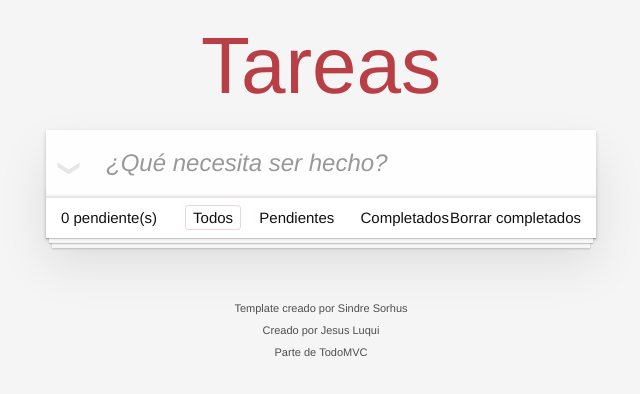
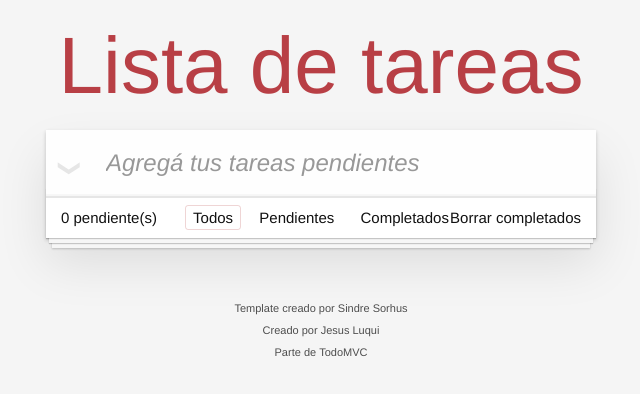
Before and after one commit to yisuslc/todo-list, a website built with webpack: page src/index.html in a window 1280 px wide. Shown: the whole page, without its empty margins (319-959 px from the left). Built offline with nearby package versions, Linux system fonts and the light colour scheme.

Commit message:
Mejoras insertadas

```diff
--- a/src/index.html
+++ b/src/index.html
@@ -3,13 +3,13 @@
 	<head>
 		<meta charset="utf-8">
 		<meta name="viewport" content="width=device-width, initial-scale=1">
-		<title>Template • TodoMVC</title>
+		<title>Lista ToDo</title>
 	</head>
 	<body>
 		<section class="todoapp">
 			<header class="header">
-				<h1>Tareas</h1>
-				<input class="new-todo" placeholder="¿Qué necesita ser hecho?" autofocus>
+				<h1>Lista de tareas</h1>
+				<input class="new-todo" placeholder="Agregá tus tareas pendientes" autofocus>
 			</header>
 			<!-- This section should be hidden by default and shown when there are todos -->
 			<section class="main">
```
Also changed, not shown: docs/index.html (+1 -1 lines), 4 other files.
